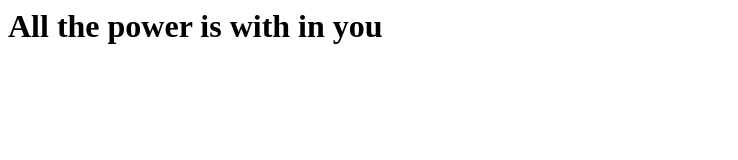
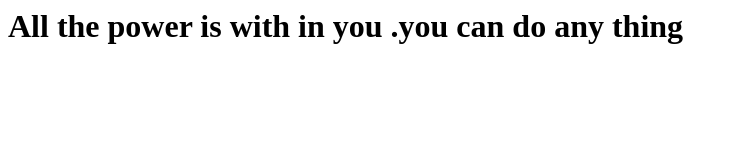
Before and after one commit to singhabhishek9835/firstgitrepo, a plain HTML site: page index.html in a window 1280 px wide. Shown: the whole page, without its empty margins (0-738 px from the left). Drawn offline with Linux system fonts and the light colour scheme.

Commit message:
complted the first chsnge

```diff
--- a/index.html
+++ b/index.html
@@ -1,5 +1,5 @@
 <html>
 	<body>
-		<h1>	All the power is with in you </h1>
+		<h1>	All the power is with in you .you can do any thing </h1>
 	</body>
 	</html>
```
